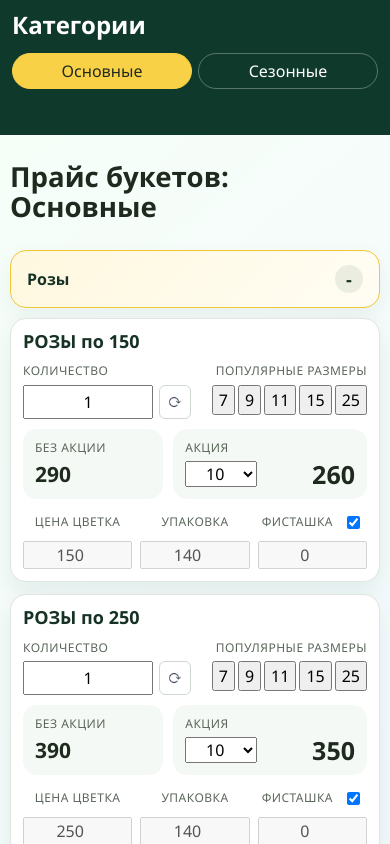
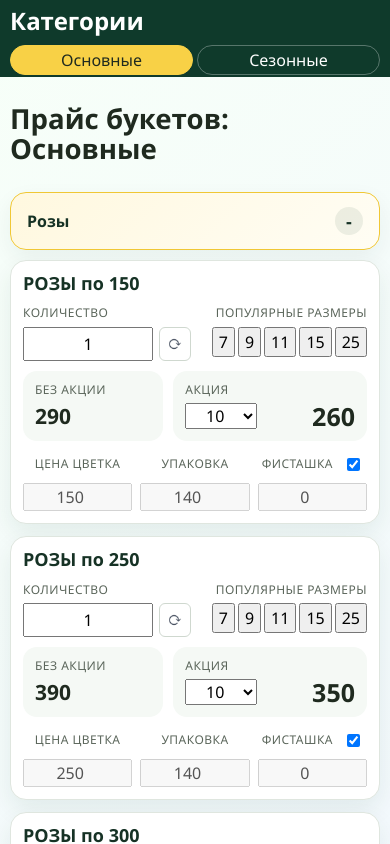
Before and after one commit to alizelect/flowers_baza, a Vue app: page / in a window 390 px wide. Shown: the top 844 px of the page. Built offline with nearby package versions, Linux system fonts and the light colour scheme.

Commit message:
Reduce mobile sidebar padding and button height

```diff
--- a/src/style.css
+++ b/src/style.css
@@ -826,9 +826,9 @@ select {
     align-items: stretch;
     justify-items: stretch;
     flex-wrap: nowrap;
-    gap: 6px;
+    gap: 4px;
     position: static;
-    min-height: 126px;
+    min-height: 0;
     align-content: start;
     align-self: start;
   }
@@ -846,10 +846,10 @@ select {
   .sidebar-menu-list {
     display: grid;
     grid-template-columns: repeat(2, minmax(0, 1fr));
-    gap: 6px;
+    gap: 4px;
     align-items: start;
-    min-height: 74px;
-    grid-auto-rows: 34px;
+    min-height: 0;
+    grid-auto-rows: 28px;
     align-content: start;
   }
 
@@ -896,8 +896,8 @@ select {
   }
 
   .sidebar {
-    padding: 8px 12px;
-    gap: 6px;
+    padding: 4px 10px;
+    gap: 4px;
     overflow: hidden;
   }
 
@@ -913,13 +913,13 @@ select {
   .sidebar .auth-wrap input,
   .sidebar .auth-wrap button,
   .menu-btn {
-    min-height: 34px;
+    min-height: 28px;
   }
 
   .menu-btn {
     width: 100%;
     border-radius: 999px;
-    padding: 6px 10px;
+    padding: 3px 8px;
     white-space: nowrap;
     text-align: center;
   }
```
